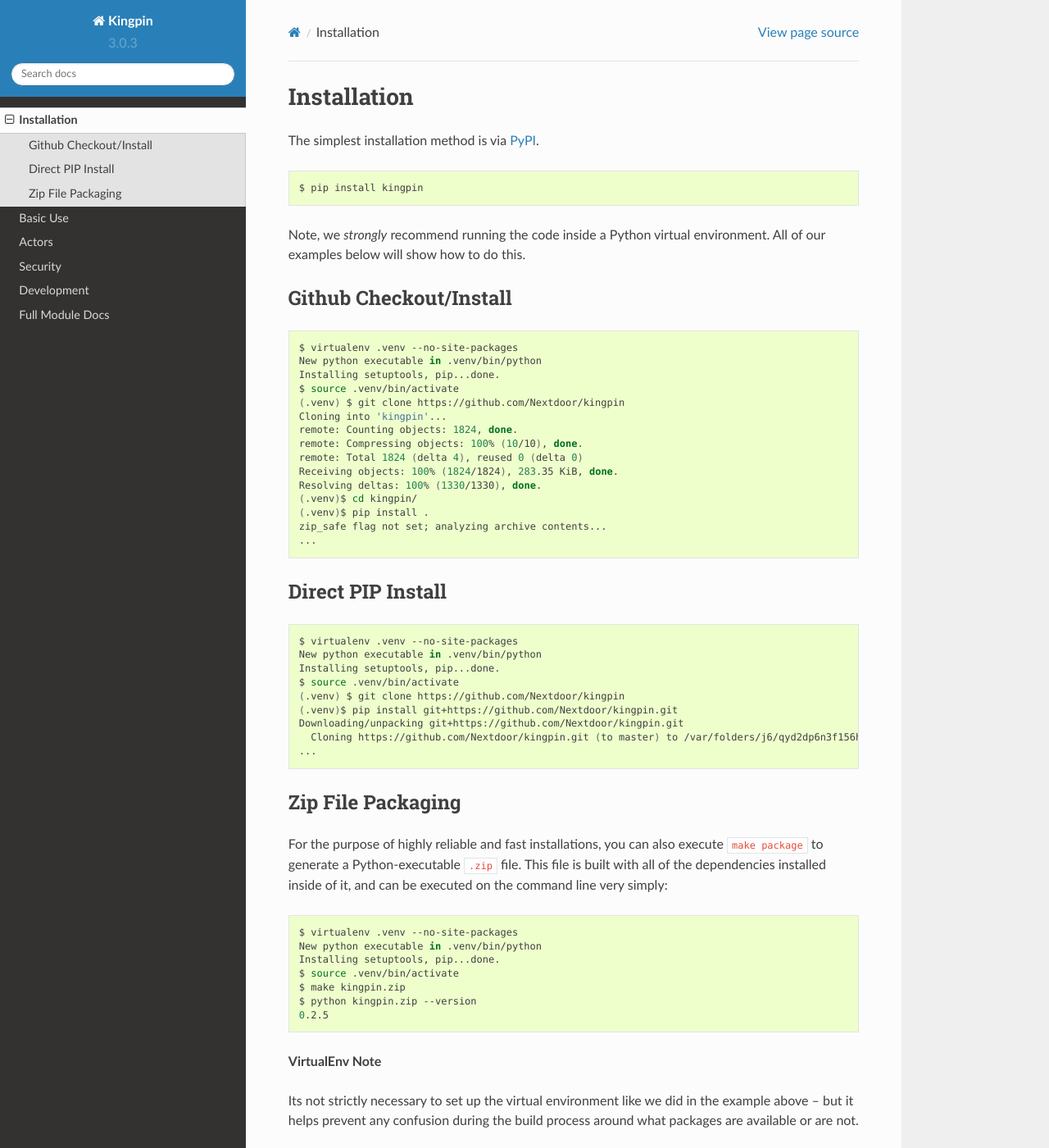
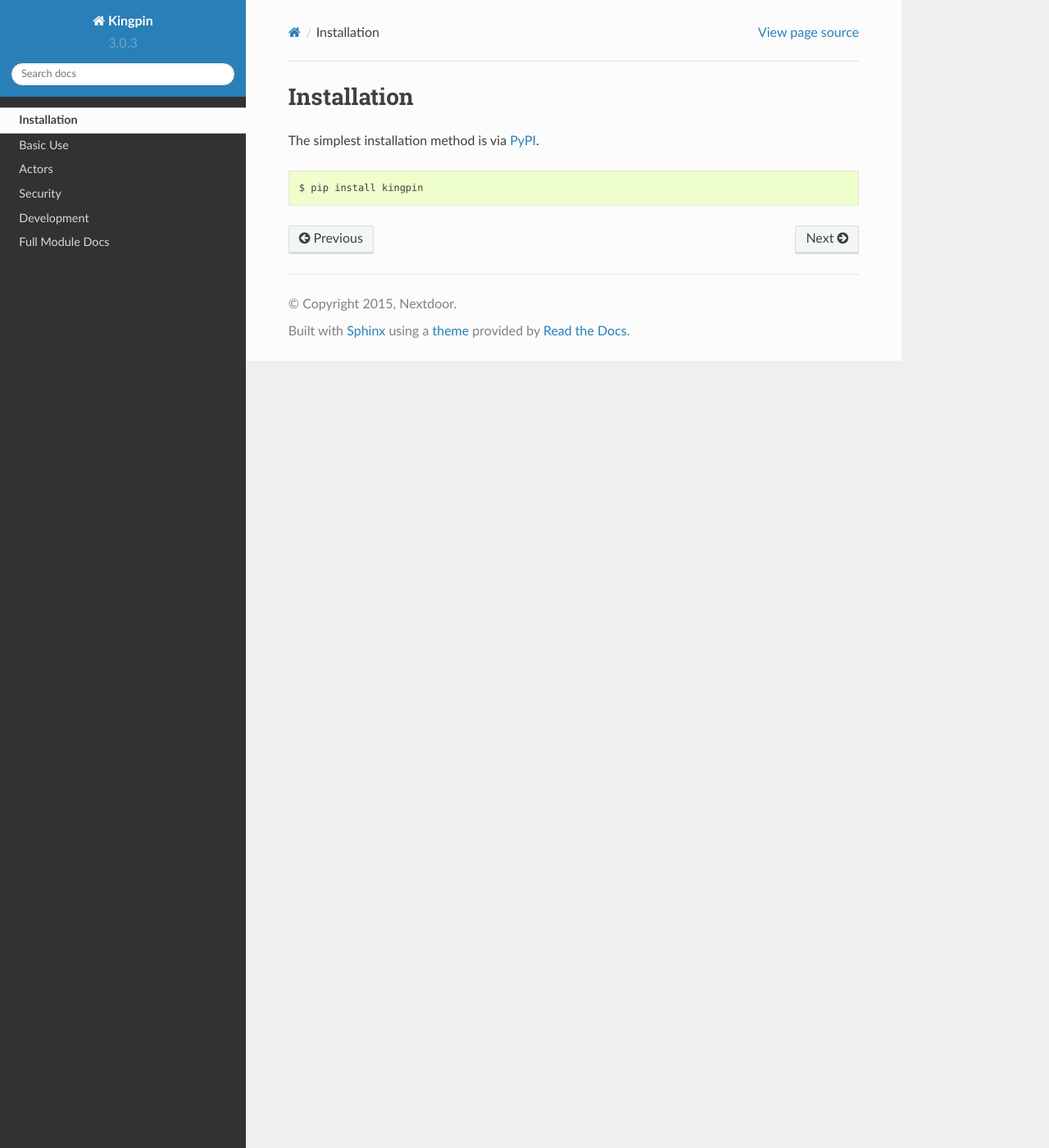
Before and after one commit to Nextdoor/kingpin, a Sphinx documentation site: the page built from docs/installation.rst, in a window 1280 px wide and 1400 px high. Shown: the whole window at 82% size. Built offline with Sphinx 7.4.7 and the Read the Docs theme 2.0.0, drawn with Linux system fonts in a browser that asks for light colours; formulas are drawn with MathJax 3.

Commit message:
docs: Minor updates

```diff
--- a/docs/installation.rst
+++ b/docs/installation.rst
@@ -1,72 +1,8 @@
 Installation
 ------------
 
-The simplest installation method is via
-`PyPI <https://pypi.python.org/pypi/kingpin>`__.
+The simplest installation method is via `PyPI <https://pypi.python.org/pypi/kingpin>`__.
 
 .. code-block:: bash
 
     $ pip install kingpin
-
-Note, we *strongly* recommend running the code inside a Python virtual
-environment. All of our examples below will show how to do this.
-
-Github Checkout/Install
-~~~~~~~~~~~~~~~~~~~~~~~
-
-.. code-block:: bash
-
-    $ virtualenv .venv --no-site-packages
-    New python executable in .venv/bin/python
-    Installing setuptools, pip...done.
-    $ source .venv/bin/activate
-    (.venv) $ git clone https://github.com/Nextdoor/kingpin
-    Cloning into 'kingpin'...
-    remote: Counting objects: 1824, done.
-    remote: Compressing objects: 100% (10/10), done.
-    remote: Total 1824 (delta 4), reused 0 (delta 0)
-    Receiving objects: 100% (1824/1824), 283.35 KiB, done.
-    Resolving deltas: 100% (1330/1330), done.
-    (.venv)$ cd kingpin/
-    (.venv)$ pip install .
-    zip_safe flag not set; analyzing archive contents...
-    ...
-
-Direct PIP Install
-~~~~~~~~~~~~~~~~~~
-
-.. code-block:: bash
-
-    $ virtualenv .venv --no-site-packages
-    New python executable in .venv/bin/python
-    Installing setuptools, pip...done.
-    $ source .venv/bin/activate
-    (.venv) $ git clone https://github.com/Nextdoor/kingpin
-    (.venv)$ pip install git+https://github.com/Nextdoor/kingpin.git
-    Downloading/unpacking git+https://github.com/Nextdoor/kingpin.git
-      Cloning https://github.com/Nextdoor/kingpin.git (to master) to /var/folders/j6/qyd2dp6n3f156h6xknndt35m00010b/T/pip-H9LwNt-build
-    ...
-
-Zip File Packaging
-~~~~~~~~~~~~~~~~~~
-
-For the purpose of highly reliable and fast installations, you can also execute
-``make package`` to generate a Python-executable ``.zip`` file. This file is built
-with all of the dependencies installed inside of it, and can be executed on the
-command line very simply:
-
-.. code-block:: bash
-
-    $ virtualenv .venv --no-site-packages
-    New python executable in .venv/bin/python
-    Installing setuptools, pip...done.
-    $ source .venv/bin/activate
-    $ make kingpin.zip
-    $ python kingpin.zip --version
-    0.2.5
-
-**VirtualEnv Note**
-
-Its not strictly necessary to set up the virtual environment like we did in the
-example above -- but it helps prevent any confusion during the build
-process around what packages are available or are not.
```
Also changed, not shown: docs/development.rst (+6 -57 lines), docs/index.rst (+3 -13 lines).
